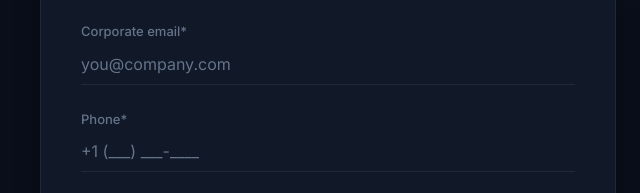
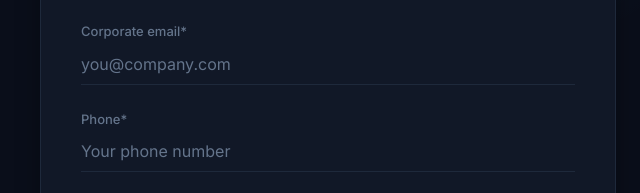
Before and after one commit to hyderanees/SmartSolutionsAI, a plain HTML site: page index.html in a window 1280 px wide. Shown: the part 7863-8056 px from the top of the page, 640-1280 px from the left. Drawn offline with Linux system fonts and the light colour scheme; animation ran at ten frames a second.

Commit message:
added new changes

```diff
--- a/index.html
+++ b/index.html
@@ -723,7 +723,7 @@
         </div>
         <div class="talent-form-group">
           <label for="talent-phone">Phone*</label>
-          <input type="tel" id="talent-phone" name="phone" placeholder="+1 (___) ___-____" required>
+          <input type="tel" id="talent-phone" name="phone" placeholder="Your phone number" required>
         </div>
         <div class="talent-form-group">
           <label for="talent-role">Role needed</label>
```
